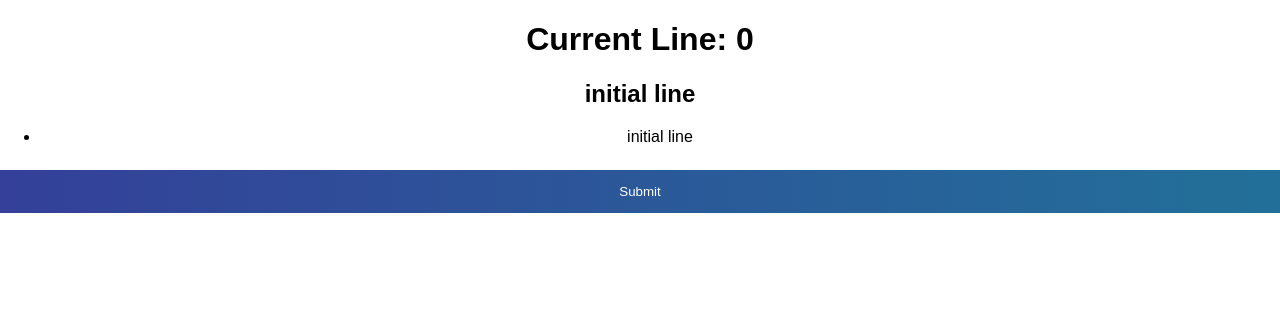
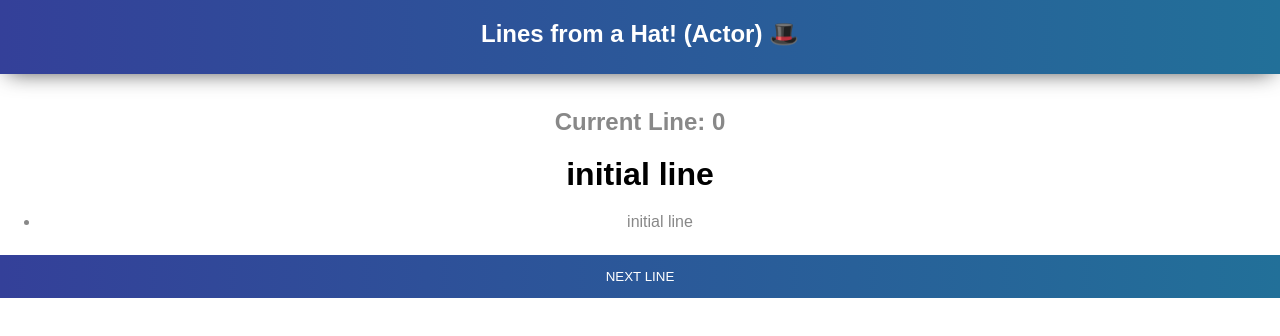
Before and after one commit to katherineahern/improv_tech, a React (Create React App) app in the folder static_client/react-app/: page /getLine in a window 1280 px wide. Shown: the top 336 px of the page. Built offline with nearby package versions, Linux system fonts and the light colour scheme; no server answers.

Commit message:
styled getline and linked linehat css file

```diff
--- a/static_client/react-app/src/GetLine.js
+++ b/static_client/react-app/src/GetLine.js
@@ -1,5 +1,6 @@
 import React, { Component } from 'react';
 import axios from 'axios';
+import './linehat.css';
 
 class GetLine extends Component {
 
@@ -55,16 +56,22 @@ class GetLine extends Component {
 
   render() {
     return (
-      <div>
-        <h1>Current Line: { this.state.currentLine }</h1>
-        <h2>{ this.state.lines[this.state.currentLine].line }</h2>
+			<div class="getline">
+			<div className="header-spacer"></div>
+			  <header className="hat-header">
+				  <h1 className="App-title" id="hat">Lines from a Hat! (Actor)</h1>
+			  </header>
+
+        <h2>Current Line: { this.state.currentLine }</h2>
+        <h1 id="line4actor">{ this.state.lines[this.state.currentLine].line }</h1>
+
         <form onSubmit={this.handleSubmit}>
 	        <ul>
 	          {this.state.lines.map(line =>
 	            <li key={line.id}>{line.line}</li>
 	          )}
 	        </ul>
-	         <input type="submit" value="Submit"></input>
+	         <input type="submit" value="NEXT LINE"></input>
 	    </form>
       </div>
     );
--- a/static_client/react-app/src/linehat.css
+++ b/static_client/react-app/src/linehat.css
@@ -42,3 +42,11 @@ input[type=submit]:hover {
 #pen::after {
     content: " ✍️";
 }
+
+.getline {
+  color: #888;
+}
+#line4actor {
+    color: #000;
+    margin: 20px;
+}
```
